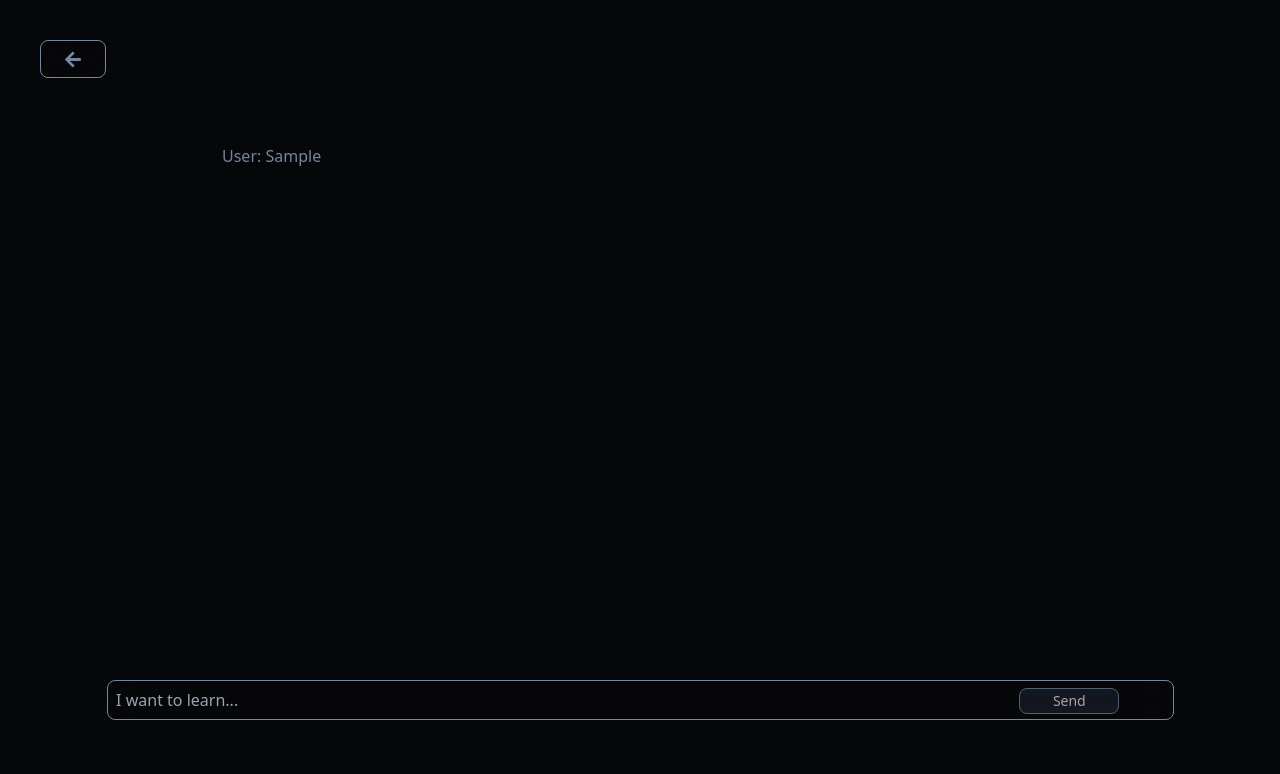
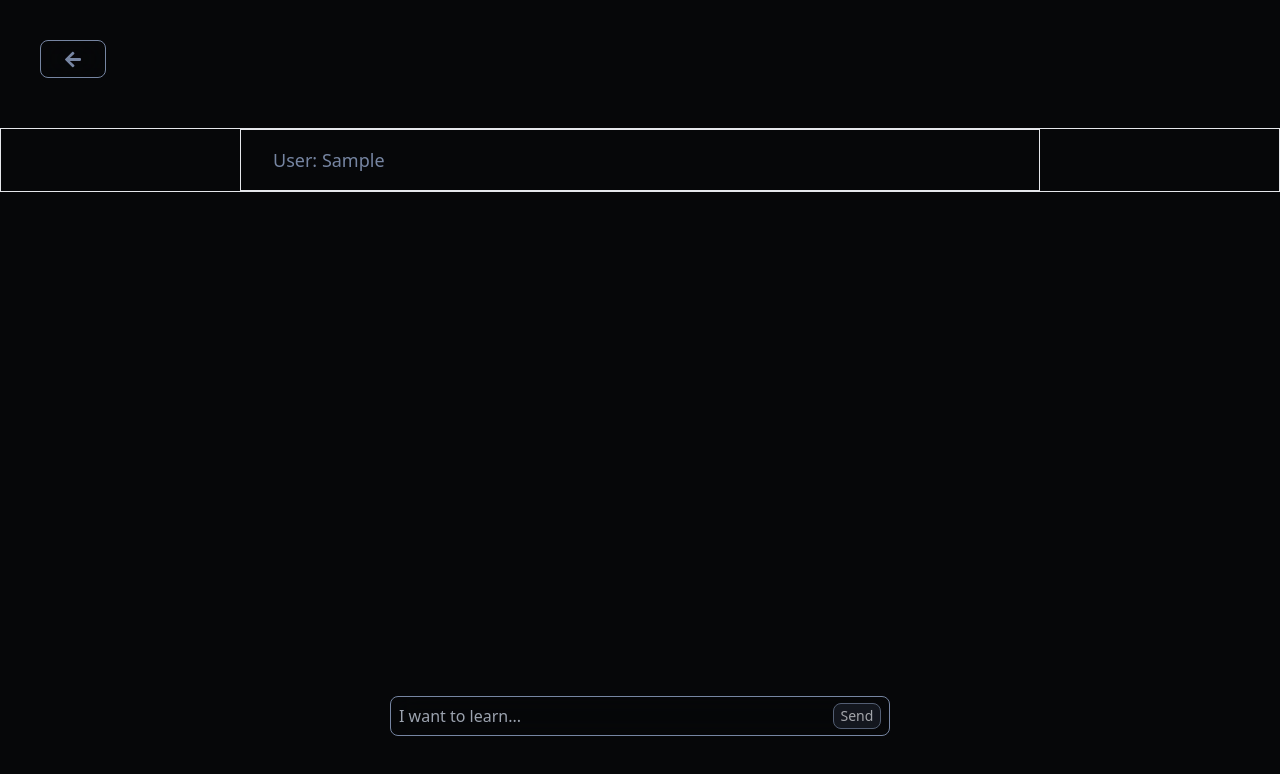
Before and after one commit to Lavryniukk/omniscent-frontend, a Next.js app: page /prototype/chat in a window 1280 px wide. Both pictures are taken after typing "Sample" into the empty fields and a click on the button "Send". Shown: the top 774 px of the page. Built offline with nearby package versions, Linux system fonts and the light colour scheme; no server answers.

Commit message:
save commit before layout change

```diff
--- a/app/(pages)/prototype/chat/page.tsx
+++ b/app/(pages)/prototype/chat/page.tsx
@@ -1,69 +1,15 @@
 "use client";
-import { message } from "@/app/shared/types/message";
-import useChatStore from "@/app/shared/storages/chatStorage";
+
+import Messages from "@/app/modules/prototype/chat/Message";
+import ChatInput from "@/app/modules/prototype/chat/ChatInput";
 const Chat = () => {
-  const setInputData = useChatStore((state) => state.setInputData);
-  const assistantData = useChatStore((state) => state.assistantData);
-  const userInputData = useChatStore((state) => state.userInputData);
-  const isLoading = useChatStore((state) => state.isLoading);
-  const chat = useChatStore((state) => state.chat);
-  const sendData = useChatStore((state) => state.sendData);
-
-  let result = chat.map((message: message, index: number) => {
-    switch (message.role) {
-      case "user":
-        return (
-          <div
-            key={index}
-            className="w-full border-accent h-fit rounded-lg text-accent py-4 lg:pl-8 pl-3 "
-          >
-            User: {message.content}
-          </div>
-        );
-      case "assistant":
-        return (
-          <div
-            key={index}
-            className="w-full rounded-lg h-fit border-accent text-accent py-4 lg:pl-8 pl-3 bg-secondary"
-          >
-            Assistant:{" "}
-            {chat[chat.length - 1] === message
-              ? assistantData
-              : message.content}
-          </div>
-        );
-    }
-  });
-  const handleSubmit = (e: React.FormEvent<HTMLFormElement>) => {
-    e.preventDefault(); // Prevent the form from actually submitting and reloading the page
-    !isLoading && sendData(); // Trigger the sendChatData function
-  };
   return (
     <div
-      className="space-y-10 select-none overflow-x-hidden overflow-y-scroll px-10 bg-transparent mx-auto box-border max-w-10xl
+      className="select-none overflow-x-hidden flex items-center border flex-col overflow-y-auto  px-10 bg-transparent mx-auto box-border max-w-10xl
 w-full my-32 h-fit"
     >
-      <div className="text-accent flex-col bg-transparent w-3/4   mx-auto">
-        {result}
-      </div>
-      <div className="w-10/12 h-10 select-none border backdrop-blur-md flex items-center overflow-hidden  border-accent outline-none rounded-lg absolute bottom-[10%] right-[8.3%]">
-        <form className=" w-full h-full" onSubmit={(e) => handleSubmit(e)}>
-          <input
-            onChange={(e) => {
-              setInputData(e.target.value);
-            }}
-            value={userInputData}
-            placeholder="I want to learn..."
-            className="bg-transparent xl:w-10/12 md:w-[80%] lg:w-10/12 sm:w-9/12 w-8/12 h-full px-2 text-accent box-border outline-none focus:border-text"
-          />
-          <button
-            type="submit"
-            className="text-text bg-secondary duration-200 border border-accent opacity-70 hover:opacity-100 transition-all w-[100px] xl:ml-6 lg:ml-4 md:ml-4 sm:text-sm h-2/3 rounded-lg box-border"
-          >
-            Send
-          </button>
-        </form>
-      </div>
+      <Messages />
+      <ChatInput />
     </div>
   );
 };
--- /dev/null
+++ b/app/modules/prototype/chat/ChatInput.tsx
@@ -0,0 +1,33 @@
+import useChatStore from "@/app/shared/storages/chatStorage";
+
+let ChatInput = () => {
+  const { isLoading, sendData, setInputData, userInputData } = useChatStore();
+  const handleSubmit = (e: React.FormEvent<HTMLFormElement>) => {
+    e.preventDefault();
+    !isLoading && sendData();
+  };
+  return (
+    <div className="w-3/4 max-w-[500px] fixed bottom-[8%] h-10 select-none border backdrop-blur-md flex items-center overflow-hidden  border-accent outline-none rounded-lg ">
+      <form
+        className=" w-full h-full flex items-center"
+        onSubmit={(e) => handleSubmit(e)}
+      >
+        <input
+          onChange={(e) => {
+            setInputData(e.target.value);
+          }}
+          value={userInputData}
+          placeholder="I want to learn..."
+          className="bg-transparent w-[90%] px-2 text-accent box-border outline-none focus:border-text"
+        />
+        <button
+          type="submit"
+          className="text-text bg-secondary duration-200 border border-accent opacity-70 hover:opacity-100 transition-all w-[10%] mx-2 sm:text-sm h-2/3 rounded-lg box-border"
+        >
+          Send
+        </button>
+      </form>
+    </div>
+  );
+};
+export default ChatInput;
--- /dev/null
+++ b/app/modules/prototype/chat/Message.tsx
@@ -0,0 +1,38 @@
+import useChatStore from "@/app/shared/storages/chatStorage";
+import { message } from "@/app/shared/types/message";
+
+let Messages = () => {
+  const chat = useChatStore((state) => state.chat);
+  const assistantData = useChatStore((state) => state.assistantData);
+  let result = chat.map((message: message, index: number) => {
+    switch (message.role) {
+      case "user":
+        return (
+          <div
+            key={index}
+            className="w-full text-sm md:text-base lg:text-lg border-accent h-fit rounded-lg pr-2 text-accent py-4 lg:pl-8 pl-3 "
+          >
+            User: {message.content}
+          </div>
+        );
+      case "assistant":
+        return (
+          <div
+            key={index}
+            className="w-full text-sm md:text-base lg:text-lg rounded-lg h-fit border-accent  pr-2  text-accent py-4 lg:pl-8 pl-3 bg-secondary"
+          >
+            Assistant:{" "}
+            {chat[chat.length - 1] === message
+              ? assistantData
+              : message.content}
+          </div>
+        );
+    }
+  });
+  return (
+    <div className="text-accent flex-col border bg-transparent w-full h-fit max-w-[800px] mx-auto">
+      {result}
+    </div>
+  );
+};
+export default Messages;
```
